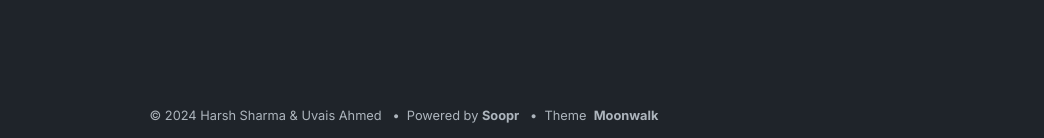
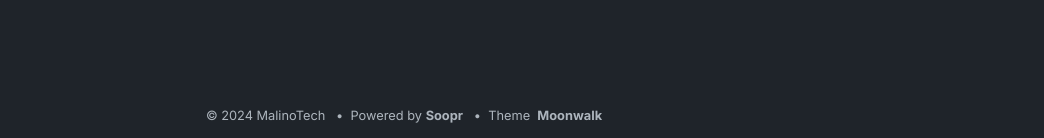
Before and after one commit to MilanoTech/milanotech.github.io, a Jekyll site: the page built from index.md, in a window 1280 px wide. Shown: the part 1564-1702 px from the top of the page, without its empty margins (236-1280 px from the left). Built offline with Jekyll 4.4.1, drawn with Linux system fonts in a browser that asks for light colours.

Commit message:
Update _config.yml

```diff
--- a/_config.yml
+++ b/_config.yml
@@ -1,5 +1,5 @@
 title: MilanoTech
-author: Harsh Sharma & Uvais Ahmed
+author: MalinoTech
 #url: https://www.abhinavsaxena.com/moonwalk # root address of the site
 description: > # description of the site (multiple lines allowed)
   MilanoTech is a Delhi based startup which focuses on Data Science and Data analytics.
```
